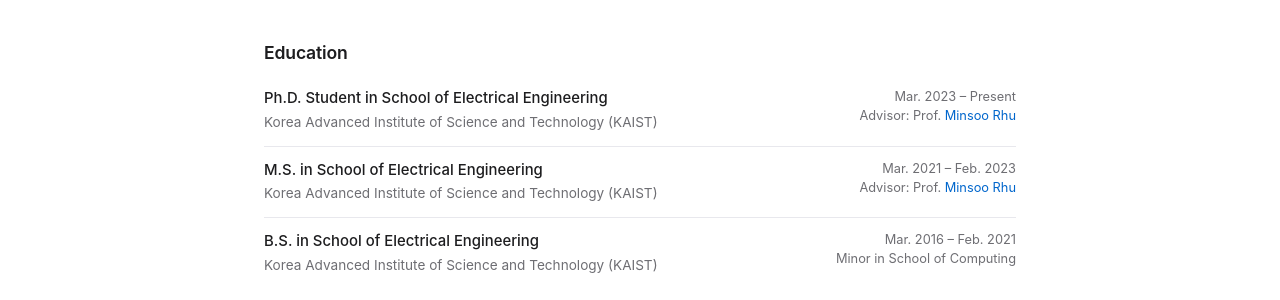
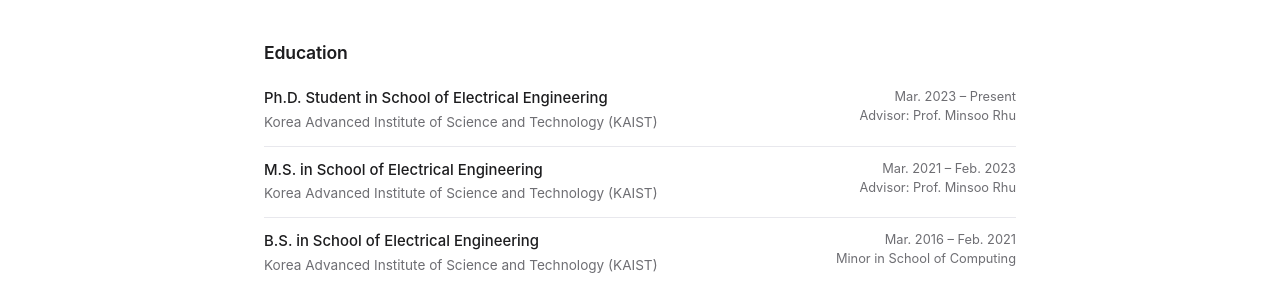
Before and after one commit to bangjh0430/bangjh0430.github.io, a Jekyll site: the page built from index.html, in a window 1280 px wide. Shown: the part 302-602 px from the top of the page. Built offline with Jekyll 4.4.1, drawn with Linux system fonts in a browser that asks for light colours.

Commit message:
Remove blue color from advisor links

```diff
--- a/assets/css/style.css
+++ b/assets/css/style.css
@@ -269,6 +269,10 @@
   color: var(--text-secondary);
   text-align: right;
   line-height: 1.5;
+}
+
+.entry-aside a {
+  color: inherit;
 }
 
 .entries.compact .entry {
```
